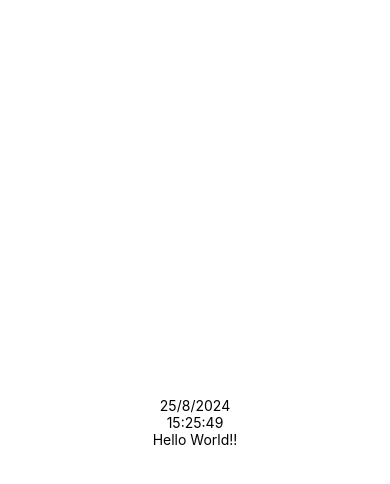
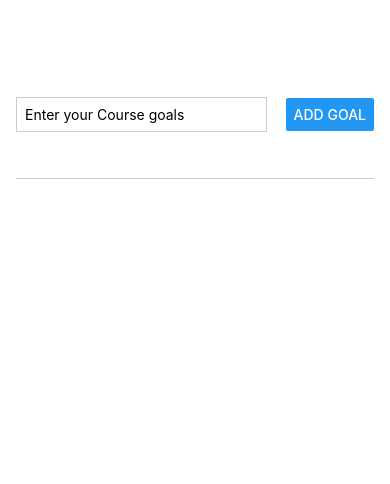
Before and after one commit to anjiri1684/my-app, a React Native app: screen / in a window 390 px wide. Shown: the top 484 px of the page. Built offline with nearby package versions, Linux system fonts and the light colour scheme.

Commit message:
first commit

```diff
--- a/App.js
+++ b/App.js
@@ -1,37 +1,80 @@
-import { StatusBar } from "expo-status-bar";
-import { StyleSheet, Text, View } from "react-native";
+import {
+  Button,
+  StyleSheet,
+  TextInput,
+  View,
+  Text,
+  ScrollView,
+} from "react-native";
+import { useState } from "react";
 
 export default function App() {
-  const newYear = new Date().getFullYear();
-  const month = new Date().getMonth();
-  const date = new Date().getDate();
-
-  function digitalClock() {
-    const hour = new Date().getHours();
-    const minute = new Date().getMinutes();
-    const second = new Date().getSeconds();
-
-    return `${hour}:${minute}:${second}`;
+  const [entredGoalText, setEnteredGoalText] = useState("");
+  const [courseGoals, setCourseGoals] = useState([]);
+  function goalInputHandler(enteredText) {
+    setEnteredGoalText(enteredText);
   }
 
-  setInterval(digitalClock, 1000);
-
+  function addGoalHandler() {
+    setCourseGoals((courseGoals) => [...courseGoals, entredGoalText]);
+    setEnteredGoalText("");
+  }
   return (
-    <View style={styles.container}>
-      <Text>
-        {date}/{month}/{newYear}
-      </Text>
-      <Text>{digitalClock()}</Text>
-      <Text>Hello World!!</Text>
+    <View style={styles.appContainer}>
+      <View style={styles.inputContainer}>
+        <TextInput
+          style={styles.textInput}
+          placeholder="Enter your Course goals"
+          onChangeText={goalInputHandler}
+        />
+        <Button title="Add Goal" onPress={addGoalHandler} />
+      </View>
+      <View style={styles.goalsContainer}>
+        <ScrollView>
+          {courseGoals.map((goal) => (
+            <View key={goal} style={styles.goalItem}>
+              <Text style={styles.goalText}>{goal}</Text>
+            </View>
+          ))}
+        </ScrollView>
+      </View>
     </View>
   );
 }
 
 const styles = StyleSheet.create({
-  container: {
+  appContainer: {
+    paddingTop: 50,
+    paddingHorizontal: 16,
     flex: 1,
-    backgroundColor: "#fff",
+  },
+  inputContainer: {
+    flex: 1,
+    flexDirection: "row",
+    justifyContent: "space-between",
     alignItems: "center",
-    justifyContent: "center",
+    marginBottom: 24,
+    borderBottomWidth: 1,
+    borderBottomColor: "#ccc",
   },
+
+  textInput: {
+    borderWidth: 1,
+    borderColor: "#ccc",
+    width: "70%",
+    marginRight: 8,
+    padding: 8,
+  },
+  goalsContainer: {
+    flex: 5,
+  },
+  goalItem: {
+    margin: 8,
+    borderRadius: 6,
+    backgroundColor: "#5e0acc",
+    padding: 8,
+    width: "auto",
+  },
+
+  goalText: { color: "white" },
 });
```
